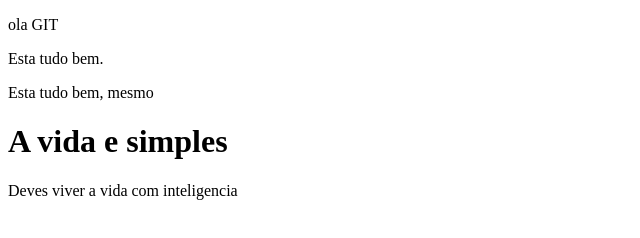
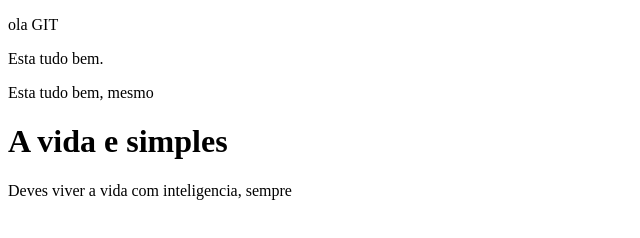
Before and after one commit to ZolaDany/primeiroteste, a plain HTML site: page index.html in a window 1280 px wide. Shown: the full height of the page, 0-640 px from the left. Drawn offline with Linux system fonts and the light colour scheme.

Commit message:
Update index.html

```diff
--- a/index.html
+++ b/index.html
@@ -13,7 +13,7 @@
   <!-- Comentario de um colega -->
 
   <h1>A vida e simples</h1>
-  <p>Deves viver a vida com inteligencia </p>
+  <p>Deves viver a vida com inteligencia, sempre </p>
 
 </body>
 </html>
```
